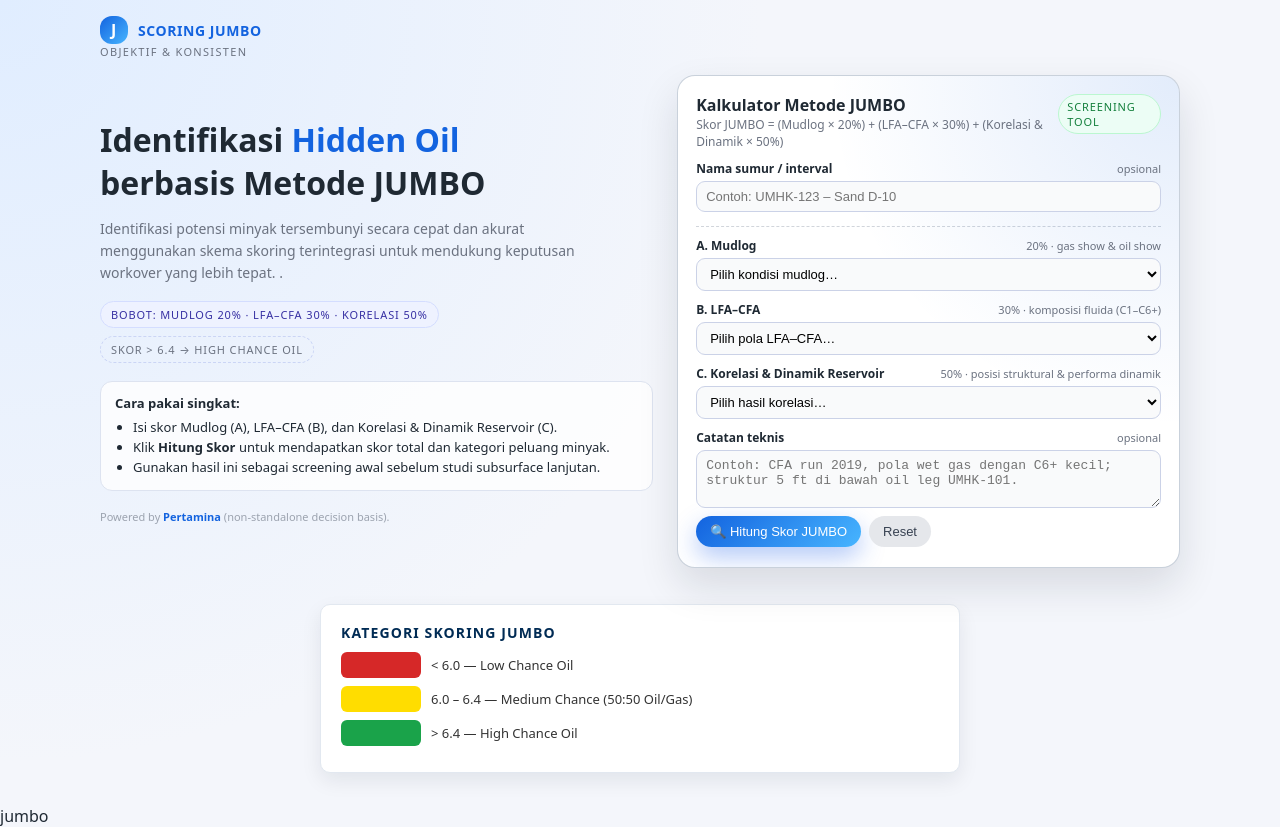
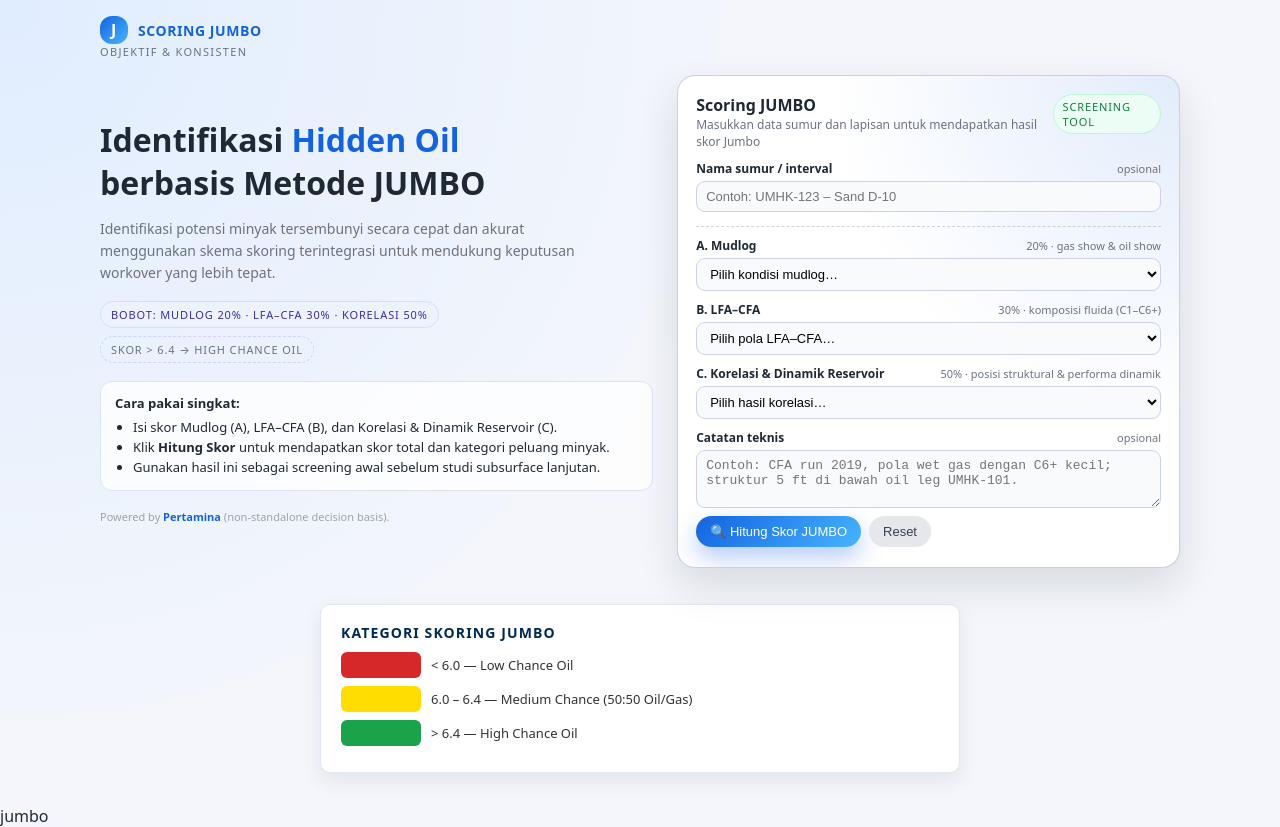
Before and after one commit to arifwidyatmoko/metodejumbo, a plain HTML site: page index.html in a window 1280 px wide. Drawn offline with Linux system fonts and the light colour scheme.

Commit message:
Update index.html

```diff
--- a/index.html
+++ b/index.html
@@ -486,7 +486,7 @@
           </h1>
           <p class="hero-subtitle">
 Identifikasi potensi minyak tersembunyi secara cepat dan akurat menggunakan skema skoring terintegrasi untuk mendukung keputusan workover yang lebih tepat.
-.
+
           </p>
 
           <div class="hero-badges">
@@ -512,9 +512,9 @@ Identifikasi potensi minyak tersembunyi secara cepat dan akurat menggunakan skem
         <section class="card" aria-label="Kalkulator Metode JUMBO">
           <div class="card-header">
             <div>
-              <div class="card-title">Kalkulator Metode JUMBO</div>
+              <div class="card-title">Scoring JUMBO</div>
               <div class="card-subtitle">
-                Skor JUMBO = (Mudlog × 20%) + (LFA–CFA × 30%) + (Korelasi &amp; Dinamik × 50%)
+                Masukkan data sumur dan lapisan untuk mendapatkan hasil skor Jumbo
               </div>
             </div>
             <div class="chip-small">Screening Tool</div>
```
